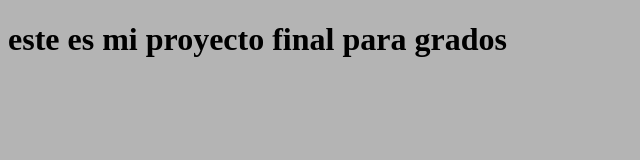
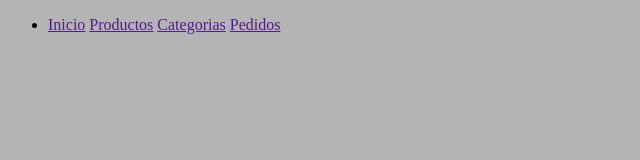
Before and after one commit to SantiagoGiraldoRodriguez/Moda-m-gica, a plain HTML site: page index.html in a window 1280 px wide. Shown: the whole page, without its empty margins (0-640 px from the left). Drawn offline with Linux system fonts and the light colour scheme.

Commit message:
creación del menu

```diff
--- a/index.html
+++ b/index.html
@@ -5,8 +5,22 @@
     <meta name="viewport" content="width=device-width, initial-scale=1.0">
     <title>Moda magica</title>
     <link rel="stylesheet" href="style.css">
+    <link rel="shortcut icon" href="assets/img/ModaMagica.ico" type="image/x-icon">
 </head>
 <body>
-    <h1>este es mi proyecto final para grados</h1>
+    <header>
+        <nav>
+            <ul>
+                <li>
+                    <a href="">Inicio</a>
+                    <a href="">Productos</a>
+                    <a href="">Categorias</a>
+                    <a href="">Pedidos</a>
+                </li>
+            </ul>
+        </nav>
+    </header>
+
+    <script src="app.js"></script>
 </body>
 </html>
```
Also changed, not shown: app.js (added), assets/img/ModaMagica.ico (added), style.css (line endings or trailing spaces).
